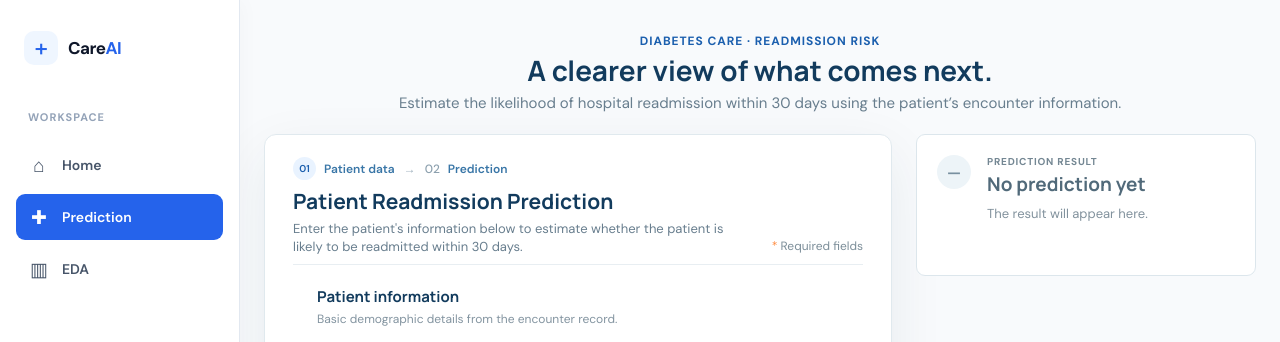
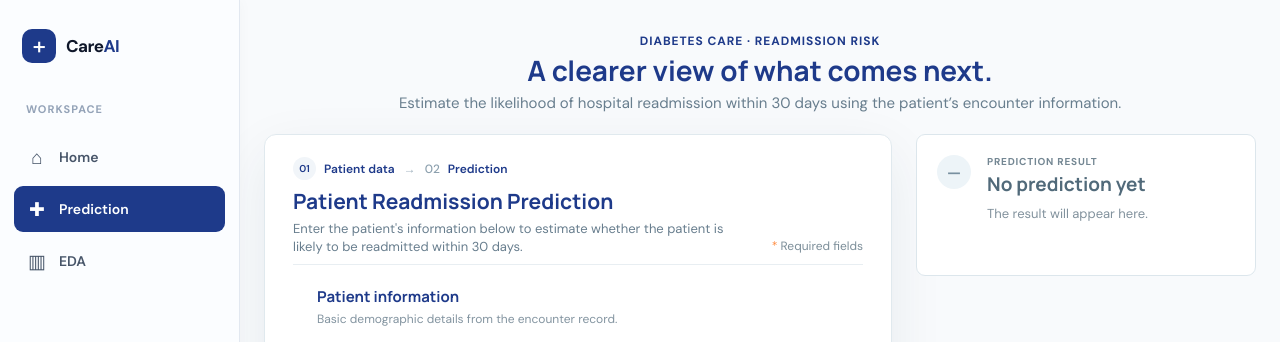
Before and after one commit to matheeshagit/FDM-Mini-Project, a React (Create React App) app in the folder front-end/: page / in a window 1280 px wide. Shown: the top 342 px of the page. Built offline with nearby package versions, Linux system fonts and the light colour scheme; no server answers.

Commit message:
change slide bar and system color theme

```diff
--- a/front-end/src/components/Sidebar.css
+++ b/front-end/src/components/Sidebar.css
@@ -15,10 +15,10 @@
   flex: 0 0 240px;
   flex-direction: column;
   min-height: 0;
-  padding: 28px 16px;
-  background: #ffffff;
+  padding: 26px 14px;
+  background: #fbfdff;
   border-right: 1px solid #e2e8f0;
-  box-shadow: 4px 0 18px rgba(15, 23, 42, 0.025);
+  box-shadow: 2px 0 12px rgba(15, 23, 42, 0.025);
 }
 
 .sidebar-heading {
@@ -26,7 +26,7 @@
   align-items: center;
   justify-content: space-between;
   min-height: 40px;
-  margin: 0 8px 42px;
+  margin: 0 8px 36px;
 }
 
 .sidebar-brand {
@@ -40,7 +40,7 @@
 }
 
 .sidebar-brand-accent {
-  color: #2563eb;
+  color: #1e3a8a;
 }
 
 .sidebar-brand-mark {
@@ -49,8 +49,8 @@
   height: 34px;
   place-items: center;
   border-radius: 10px;
-  background: #eff6ff;
-  color: #2563eb;
+  background: #1e3a8a;
+  color: #ffffff;
   font-size: 24px;
   font-weight: 500;
   line-height: 1;
@@ -76,7 +76,7 @@
   width: 100%;
   min-height: 46px;
   align-items: center;
-  gap: 13px;
+  gap: 12px;
   padding: 0 13px;
   border: 0;
   border-radius: 9px;
@@ -94,16 +94,33 @@
   color: #0f172a;
 }
 
+.sidebar-nav-item:active,
+.sidebar-nav-item--active:active {
+  background: #1e3a8a;
+  color: #ffffff;
+}
+
+.sidebar-nav-item:focus-visible,
+.sidebar-toggle:focus-visible {
+  outline: 3px solid rgba(30, 58, 138, 0.45);
+  outline-offset: 3px;
+}
+
 .sidebar-nav-item--active,
 .sidebar-nav-item--active:hover {
-  background: #2563eb;
+  background: #1e3a8a;
   color: #ffffff;
+}
+
+.sidebar-nav-item--active:active {
+  background: #1e3a8a;
 }
 
 .sidebar-nav-icon {
   display: inline-grid;
   width: 20px;
   flex: 0 0 20px;
+  height: 20px;
   place-items: center;
   font-size: 19px;
   font-weight: 500;
@@ -137,7 +154,7 @@
 
 .placeholder-page p {
   margin: 0 0 10px;
-  color: #2563eb;
+  color: #1e3a8a;
   font-size: 12px;
   font-weight: 700;
   letter-spacing: 0.09em;
@@ -185,7 +202,7 @@
     padding: 12px 16px;
     border-right: 0;
     border-bottom: 1px solid #e2e8f0;
-    box-shadow: 0 4px 16px rgba(15, 23, 42, 0.035);
+    box-shadow: 0 2px 8px rgba(15, 23, 42, 0.025);
   }
 
   .sidebar-heading {
@@ -200,11 +217,18 @@
     padding: 0 12px;
     border: 1px solid #e2e8f0;
     border-radius: 8px;
-    background: #ffffff;
+    background: #f8fafc;
     color: #334155;
     cursor: pointer;
     font-size: 13px;
     font-weight: 600;
+    transition: background-color 160ms ease, border-color 160ms ease, color 160ms ease;
+  }
+
+  .sidebar-toggle:hover {
+    border-color: #1e3a8a;
+    background: #1e3a8a;
+    color: #ffffff;
   }
 
   .sidebar-navigation {
@@ -232,7 +256,8 @@
 }
 
 @media (prefers-reduced-motion: reduce) {
-  .sidebar-nav-item {
+  .sidebar-nav-item,
+  .sidebar-toggle {
     transition: none;
   }
 }
--- a/front-end/src/pages/PredictionPageStyle.css
+++ b/front-end/src/pages/PredictionPageStyle.css
@@ -1,14 +1,14 @@
 @import url('https://fonts.googleapis.com/css2?family=DM+Sans:wght@400;500;600;700&family=Manrope:wght@500;600;700;800&display=swap');
 
 :root {
-    --blue: #2f80ed;
-    --blue-deep: #1b5fae;
-    --navy: #123b5d;
-    --ink: #183247;
+    --blue: #1e3a8a;
+    --blue-deep: #1e3a8a;
+    --navy: #1e3a8a;
+    --ink: #1e3a8a;
     --muted: #687e8e;
     --line: #dce6ec;
     --paper: #ffffff;
-    --wash: #f4f8fb;
+    --wash: #f8fafc;
     --orange: #ff8a3d;
     --danger: #b54737;
     --danger-wash: #fff5f0;
@@ -39,7 +39,7 @@ button:focus-visible,
 input:focus-visible,
 select:focus-visible,
 a:focus-visible {
-    outline: 3px solid rgba(47, 128, 237, .28);
+    outline: 3px solid rgba(30, 58, 138, .28);
     outline-offset: 2px;
 }
 
@@ -74,7 +74,7 @@ a:focus-visible {
     position: relative;
     border-radius: 11px;
     background: var(--blue);
-    box-shadow: 0 5px 12px rgba(47, 128, 237, .2);
+    box-shadow: 0 5px 12px rgba(30, 58, 138, .2);
 }
 
 .brand-mark::before,
@@ -194,7 +194,7 @@ a:focus-visible {
     align-items: center;
     gap: 8px;
     margin-bottom: 14px;
-    color: #3976a7;
+    color: #1e3a8a;
     font-size: 12px;
     font-weight: 600;
 }
@@ -205,7 +205,7 @@ a:focus-visible {
     height: 23px;
     place-items: center;
     border-radius: 50%;
-    background: #e9f3ff;
+    background: #f1f5f9;
     color: var(--blue-deep);
     font-size: 10px;
 }
@@ -326,13 +326,13 @@ a:focus-visible {
 
 .field input:hover,
 .field select:hover {
-    border-color: #a8c6de;
+    border-color: #94a3b8;
 }
 
 .field input:focus,
 .field select:focus {
     border-color: var(--blue);
-    box-shadow: 0 0 0 3px rgba(47, 128, 237, .1);
+    box-shadow: 0 0 0 3px rgba(30, 58, 138, .1);
     outline: none;
 }
 
@@ -379,13 +379,13 @@ a:focus-visible {
     border: 0;
     background: var(--blue);
     color: white;
-    box-shadow: 0 7px 15px rgba(47, 128, 237, .19);
+    box-shadow: 0 7px 15px rgba(30, 58, 138, .19);
 }
 
 .submit-button:hover:not(:disabled) {
     transform: translateY(-1px);
-    background: #236fda;
-    box-shadow: 0 10px 19px rgba(47, 128, 237, .25);
+    background: #1e3a8a;
+    box-shadow: 0 10px 19px rgba(30, 58, 138, .25);
 }
 
 .submit-button>span:last-child {
@@ -517,7 +517,7 @@ a:focus-visible {
     align-items: baseline;
     gap: 7px 13px;
     padding: 11px 0;
-    border-top: 1px solid rgba(18, 59, 93, .1);
+    border-top: 1px solid rgba(30, 58, 138, .1);
     color: #647987;
     font-size: 12px;
 }
@@ -549,7 +549,7 @@ a:focus-visible {
     height: 7px;
     overflow: hidden;
     border-radius: 99px;
-    background: rgba(18, 59, 93, .12);
+    background: rgba(30, 58, 138, .12);
 }
 
 .probability-track span {
```
